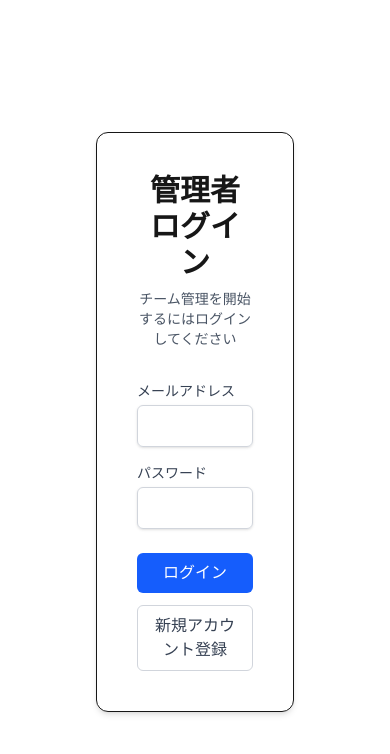
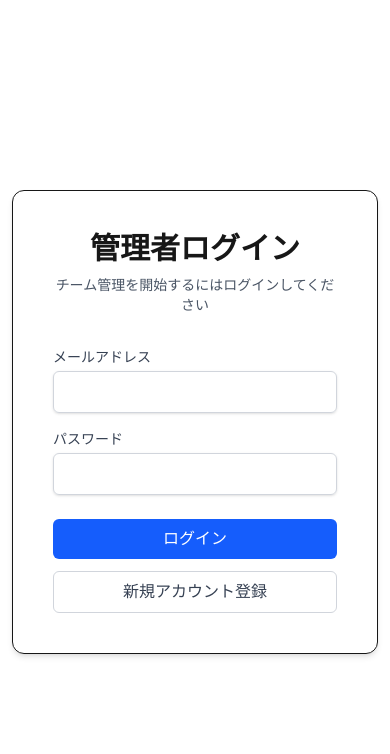
Before and after one commit to QP5947/baseball-app, a Next.js app in the folder my-baseball-app/: page /admin/login in a window 390 px wide. Shown: the top 754 px of the page. Built offline with nearby package versions, Linux system fonts and the light colour scheme.

Commit message:
管理者ログイン画面のスマホ対応

```diff
--- a/my-baseball-app/app/admin/login/page.tsx
+++ b/my-baseball-app/app/admin/login/page.tsx
@@ -1,8 +1,8 @@
-import { login, signup } from './actions'
+import { login, signup } from "./actions";
 
 export default function LoginPage() {
   return (
-    <div className="flex min-h-screen flex-col items-center justify-center p-24">
+    <div className="flex min-h-screen flex-col items-center justify-center p-3 md:p-24 ">
       <div className="w-full max-w-md space-y-8 rounded-xl border p-10 shadow-md">
         <div className="text-center">
           <h1 className="text-3xl font-bold">管理者ログイン</h1>
@@ -14,7 +14,10 @@ export default function LoginPage() {
         <form className="mt-8 space-y-6">
           <div className="space-y-4">
             <div>
-              <label htmlFor="email" className="block text-sm font-medium text-gray-700">
+              <label
+                htmlFor="email"
+                className="block text-sm font-medium text-gray-700"
+              >
                 メールアドレス
               </label>
               <input
@@ -26,7 +29,10 @@ export default function LoginPage() {
               />
             </div>
             <div>
-              <label htmlFor="password" className="block text-sm font-medium text-gray-700">
+              <label
+                htmlFor="password"
+                className="block text-sm font-medium text-gray-700"
+              >
                 パスワード
               </label>
               <input
@@ -57,5 +63,5 @@ export default function LoginPage() {
         </form>
       </div>
     </div>
-  )
+  );
 }
```
